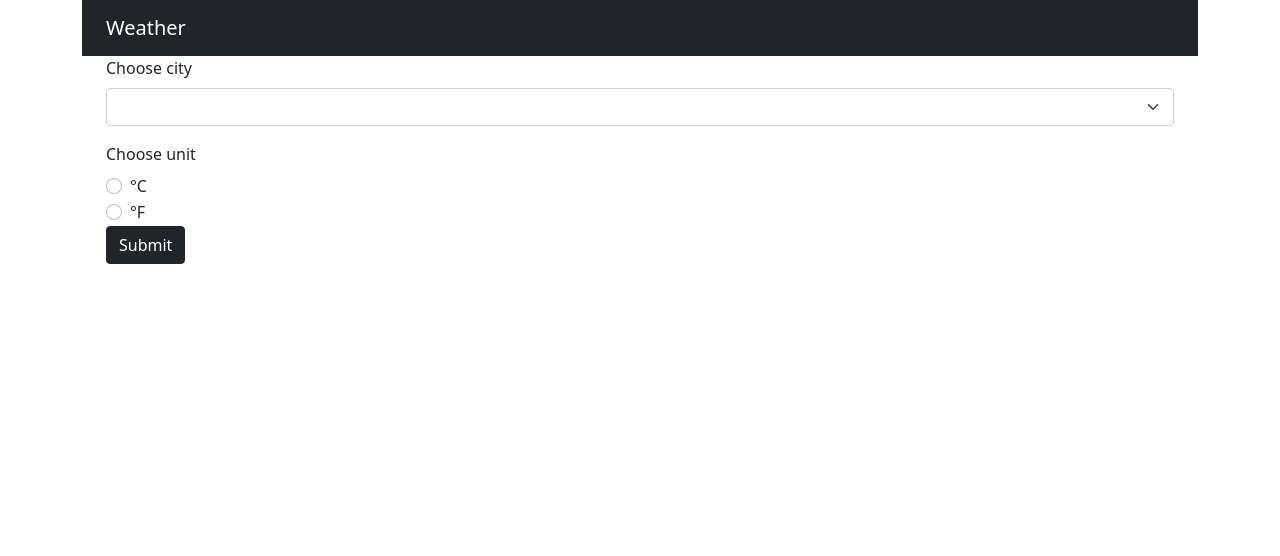
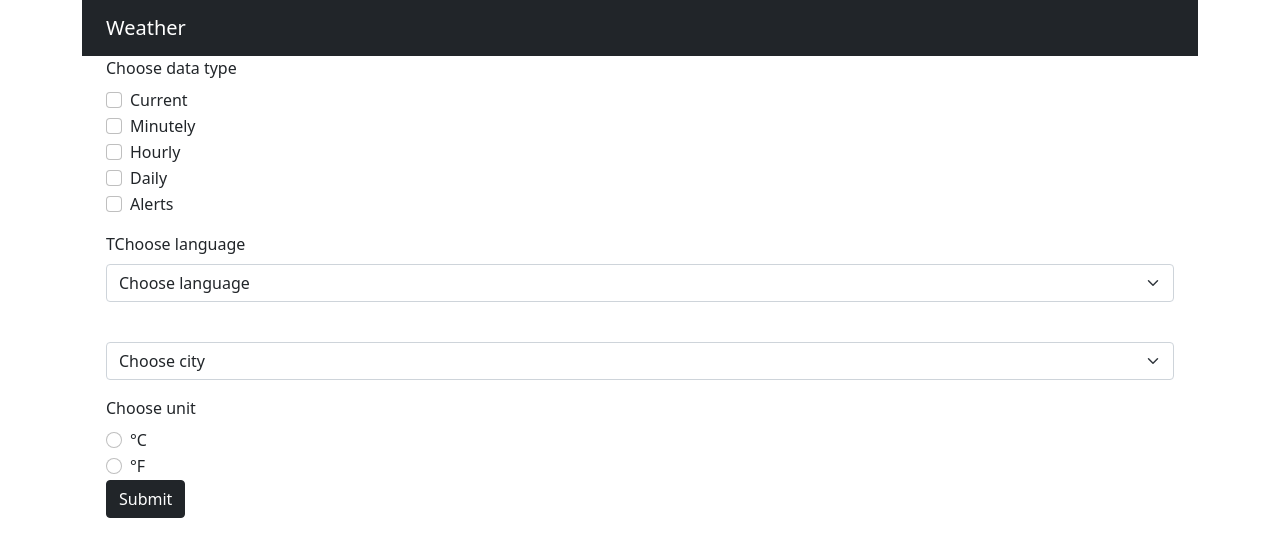
Before and after one commit to MashaChe1/weather-app, a React (Create React App) app in the folder my-app/: page / in a window 1280 px wide. Shown: the top 556 px of the page. Built offline with nearby package versions, Linux system fonts and the light colour scheme.

Commit message:
homework3

```diff
--- a/my-app/src/App.js
+++ b/my-app/src/App.js
@@ -10,8 +10,12 @@ function App() {
     event.preventDefault();
     const city = event.target.city.value;
     const unit = event.target.unit.value;
+    const dataType = event.target.dataType;
+    const language = event.target.language.value;
     console.log(city);
     console.log(unit);
+    console.log(dataType);
+    console.log(language)
 
  }
 
--- a/my-app/src/Header/FormComponent.js
+++ b/my-app/src/Header/FormComponent.js
@@ -1,20 +1,42 @@
-import { Container, Form, Button } from 'react-bootstrap';
+import { Container, Form, Button, FormLabel } from 'react-bootstrap';
 import cities from './cities.json';
+import dataTypes from './type.json'
 
 export default function FormComponent (props){
 
    return (
       <Container>
          <Form onSubmit={props.handleOnSubmitForm}>
-            <Form.Group className="mb-3" controlId="formGroupEmail">
-               <Form.Label>Choose city</Form.Label>
+         <Form.Group className="mb-3" controlId="dataType">
+         <FormLabel>Choose data type</FormLabel>
+         {dataTypes.map ( dtype =>
+                           <Form.Check
+                           key={dtype.value}
+                           type="checkbox"
+                           name="dataType"
+                           label={dtype.label}
+                           value={dtype.value}
+                         />
+                           )}
+         </Form.Group>
+         <Form.Group className="mb-3" controlId="language">
+         <FormLabel>TChoose language</FormLabel>
                <Form.Select name="city" aria-label="Default select example">
-                  <option></option>
+                  <option>Choose language</option>
+                  {['en',['fi','ru']].map ( language =>
+                           <option key={language}>{language}</option>
+                           )}
+               </Form.Select>
+         </Form.Group>
+            <Form.Group className="mb-3" controlId="city">
+               <Form.Label></Form.Label>
+               <Form.Select name="city" aria-label="Default select example">
+                  <option>Choose city</option>
                   {cities.map ( city =>
                            <option key={city.city}>{city.city}</option>
                            )}
-               </Form.Select>
-            </Form.Group>
+            </Form.Select>
+         </Form.Group>
             <Form.Group controlId="unit">
                <Form.Label>Choose unit</Form.Label>
                   <Form.Check
--- /dev/null
+++ b/my-app/src/Header/type.json
@@ -0,0 +1,22 @@
+[
+   {
+      "label":"Current",
+      "value":"current"
+   },
+   {
+      "label":"Minutely",
+      "value":"minutely"
+   },
+   {
+      "label":"Hourly",
+      "value":"hourly"
+   },
+   {
+      "label":"Daily",
+      "value":"daily"
+   },
+   {
+      "label":"Alerts",
+      "value":"alerts"
+   }
+]
```
